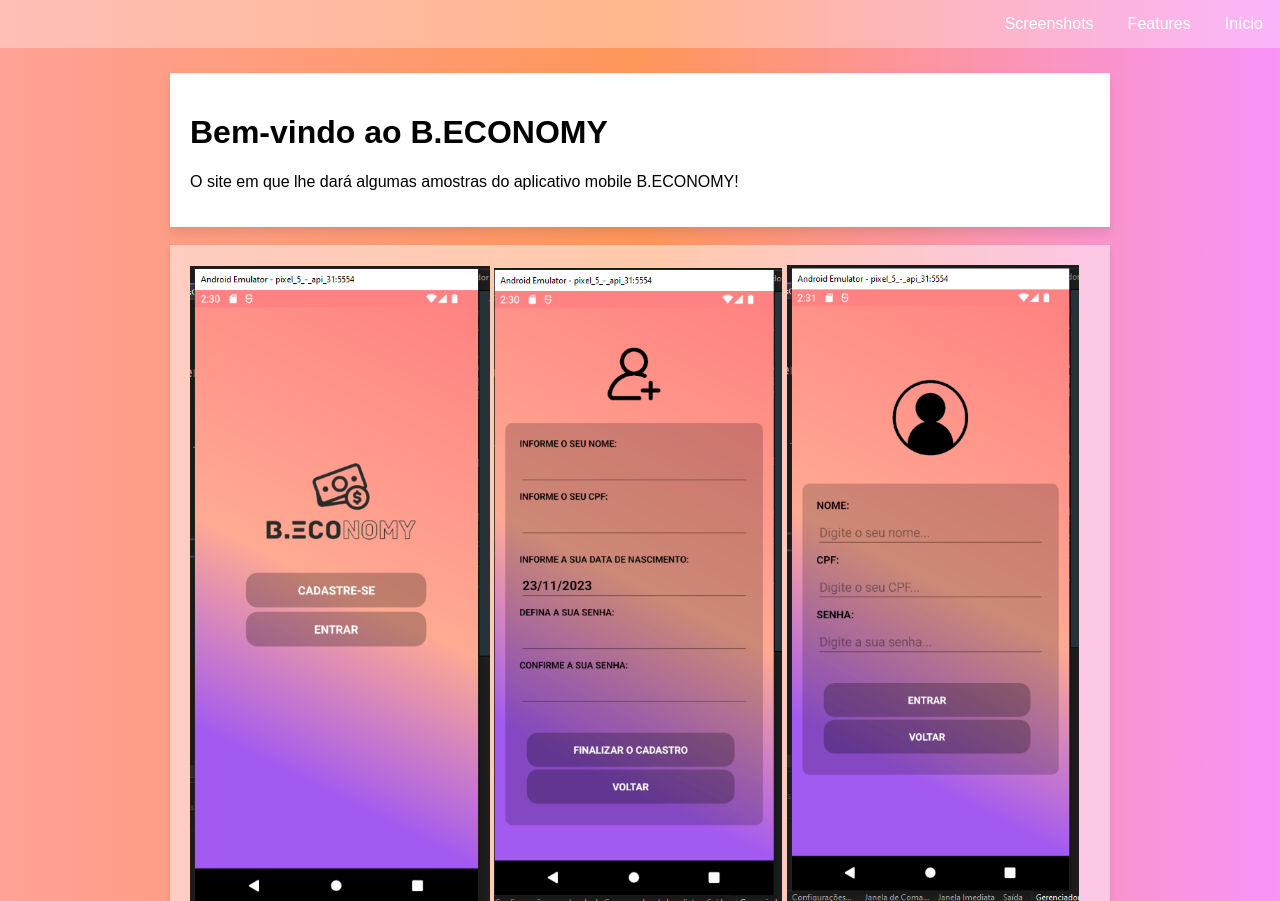
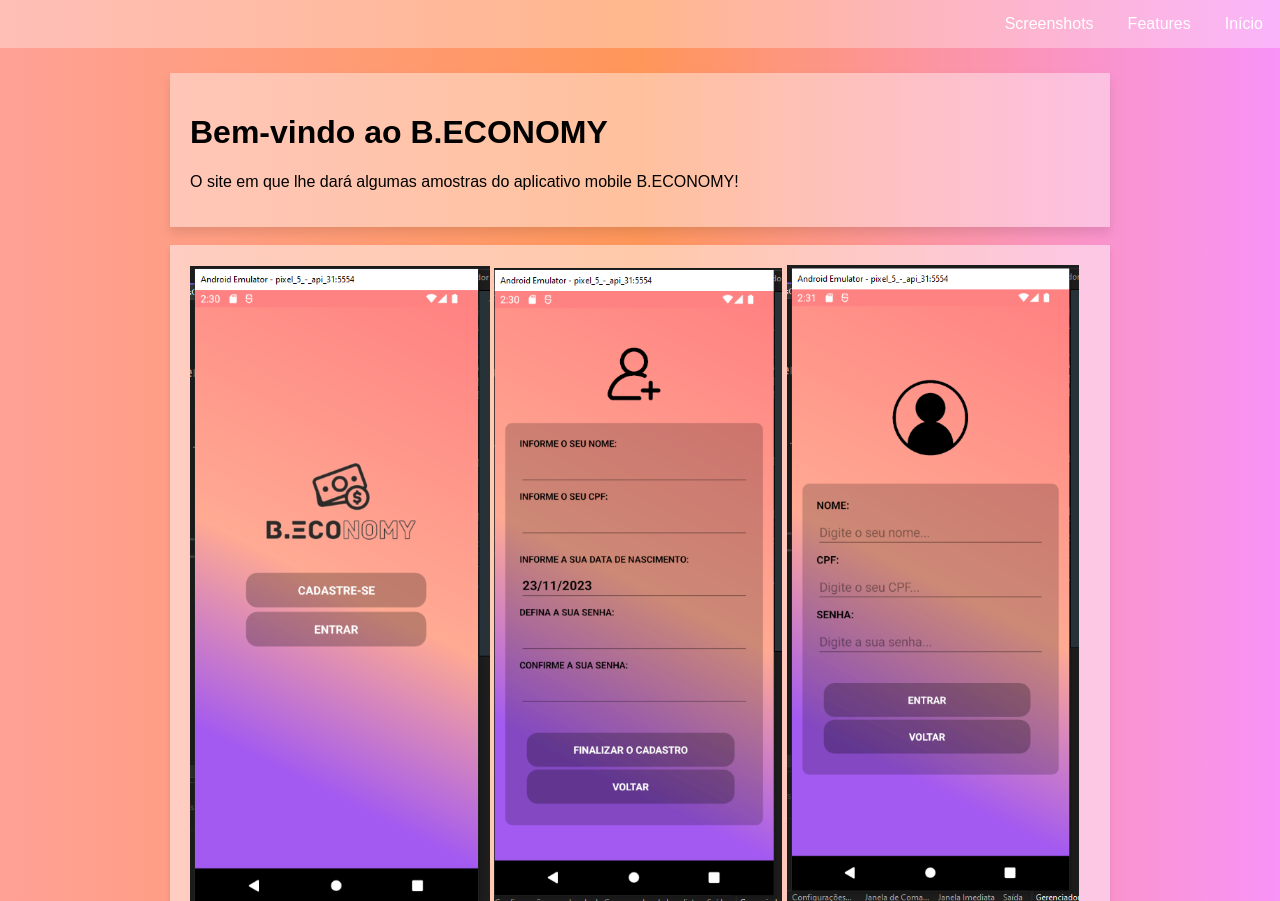
Before and after one commit to bellyxs/Site-do-Banco-Digital, a plain HTML site: page index.html in a window 1280 px wide. Shown: the top 901 px of the page. Drawn offline with Linux system fonts and the light colour scheme.

Commit message:
mudando cor do container

```diff
--- a/index.html
+++ b/index.html
@@ -37,7 +37,7 @@
             margin: 0 auto;
             max-width: 900px;
             padding: 20px;
-            background-color: #fff;
+            background-color: #ffffff69;
             box-shadow: 0 6px 10px rgba(0, 0, 0, 0.1);
         }
 
```
